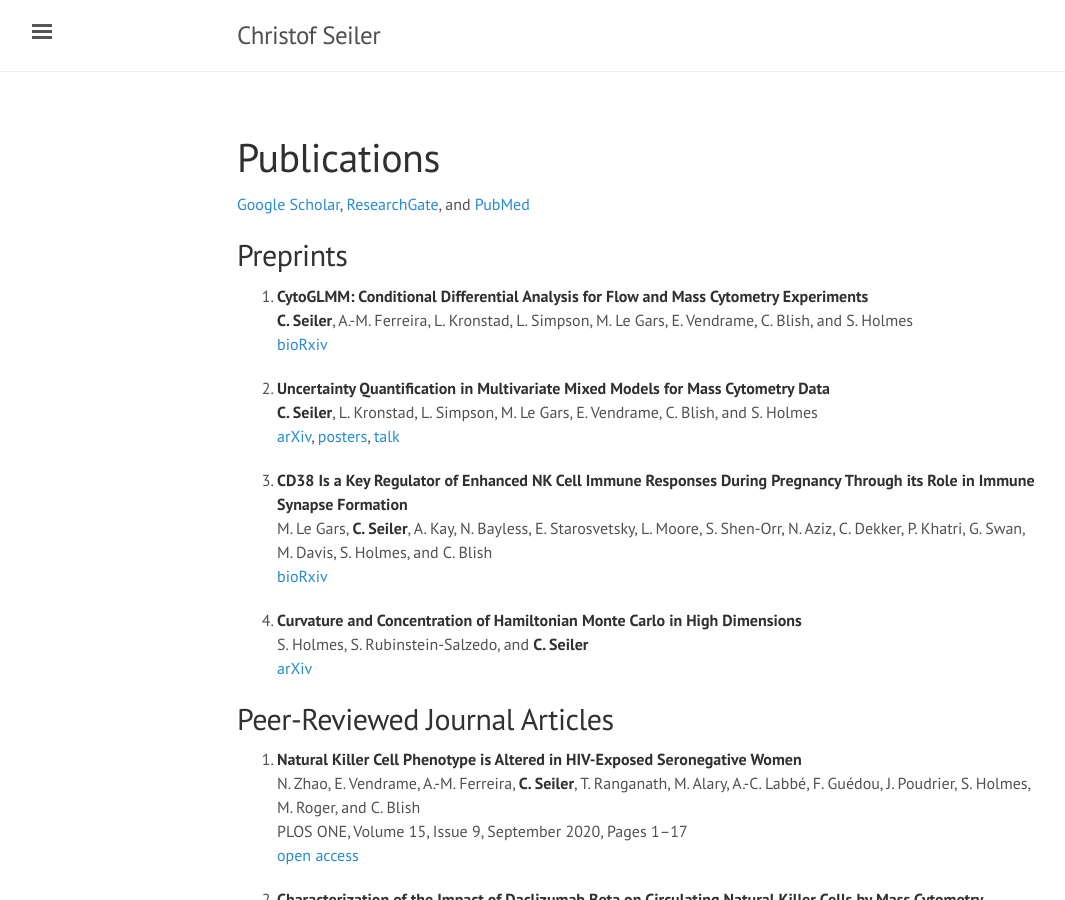
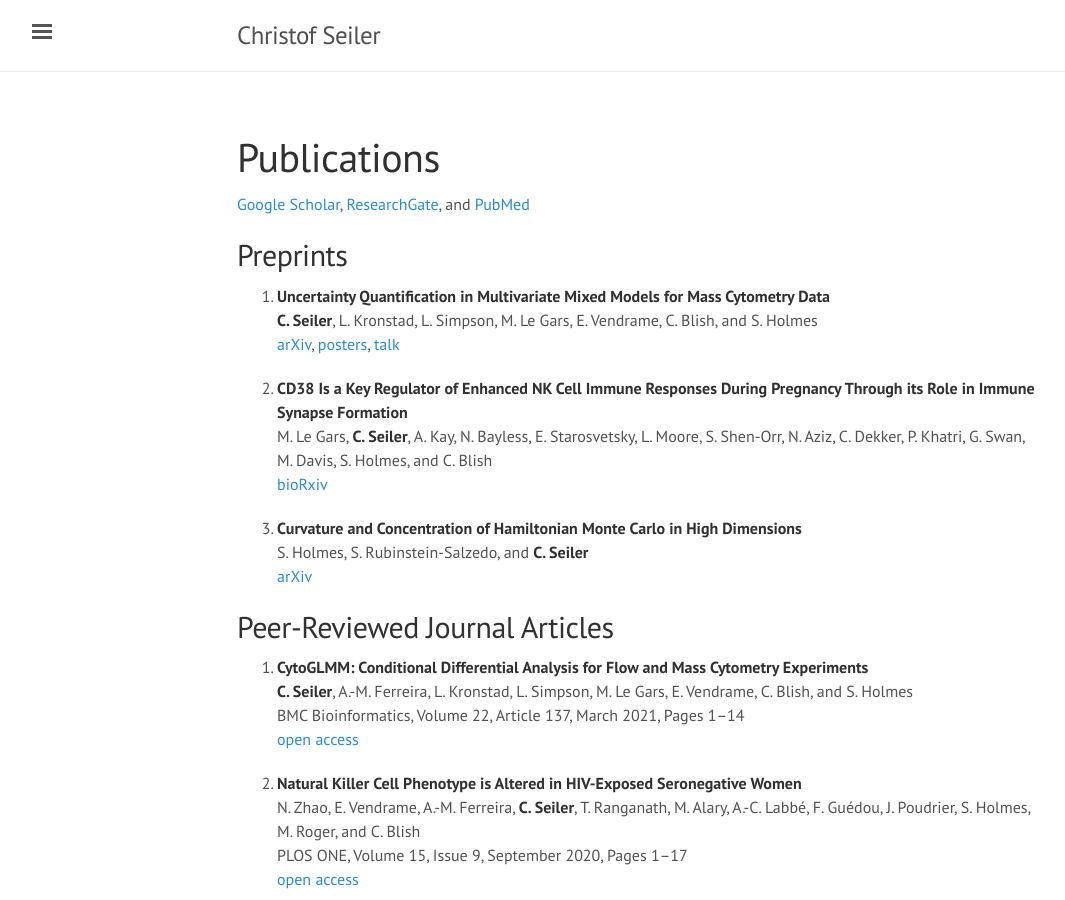
Before and after one commit to ChristofSeiler/ChristofSeiler.github.io, a Jekyll site: the page built from publications.md, in a window 1280 px wide and 900 px high. Shown: the whole window, without its empty margins (3-1068 px from the left). Built offline with Jekyll 4.4.1, drawn with Linux system fonts in a browser that asks for light colours.

Commit message:
moved CytoGLMM to published

```diff
--- a/publications.md
+++ b/publications.md
@@ -7,90 +7,91 @@ title: Publications
 
 ## Preprints
 
-1. **CytoGLMM: Conditional Differential Analysis for Flow and Mass Cytometry Experiments** <br>
-**C. Seiler**, A.-M. Ferreira, L. Kronstad, L. Simpson, M. Le Gars, E. Vendrame, C. Blish, and S. Holmes <br>
-[bioRxiv](https://www.biorxiv.org/content/10.1101/2020.12.09.417584v1)
-
-2. **Uncertainty Quantification in Multivariate Mixed Models for Mass Cytometry Data** <br>
+1. **Uncertainty Quantification in Multivariate Mixed Models for Mass Cytometry Data** <br>
 **C. Seiler**, L. Kronstad, L. Simpson, M. Le Gars, E. Vendrame, C. Blish, and S. Holmes <br>
 [arXiv](http://arxiv.org/abs/1903.07976), [posters](https://doi.org/10.5281/zenodo.2656626), [talk](https://doi.org/10.5281/zenodo.3524019)
 
-3. **CD38 Is a Key Regulator of Enhanced NK Cell Immune Responses During Pregnancy Through its Role in Immune Synapse Formation** <br>
+2. **CD38 Is a Key Regulator of Enhanced NK Cell Immune Responses During Pregnancy Through its Role in Immune Synapse Formation** <br>
 M. Le Gars, **C. Seiler**, A. Kay, N. Bayless, E. Starosvetsky, L. Moore, S. Shen-Orr, N. Aziz, C. Dekker, P. Khatri, G. Swan, M. Davis, S. Holmes, and C. Blish <br>
 [bioRxiv](https://doi.org/10.1101/349084)
 
-4. **Curvature and Concentration of Hamiltonian Monte Carlo in High Dimensions** <br>
+3. **Curvature and Concentration of Hamiltonian Monte Carlo in High Dimensions** <br>
 S. Holmes, S. Rubinstein-Salzedo, and **C. Seiler** <br>
 [arXiv](http://arxiv.org/abs/1407.1114)
 
 ## Peer-Reviewed Journal Articles
 
-1. **Natural Killer Cell Phenotype is Altered in HIV-Exposed Seronegative Women** <br>
+1. **CytoGLMM: Conditional Differential Analysis for Flow and Mass Cytometry Experiments** <br>
+**C. Seiler**, A.-M. Ferreira, L. Kronstad, L. Simpson, M. Le Gars, E. Vendrame, C. Blish, and S. Holmes <br>
+BMC Bioinformatics, Volume 22, Article 137, March 2021, Pages 1&ndash;14 <br>
+[open access](https://doi.org/10.1186/s12859-021-04067-x)
+
+2. **Natural Killer Cell Phenotype is Altered in HIV-Exposed Seronegative Women** <br>
 N. Zhao, E. Vendrame, A.-M. Ferreira, **C. Seiler**, T. Ranganath, M. Alary, A.-C. Labbé, F. Guédou, J. Poudrier, S. Holmes, M. Roger, and C. Blish <br>
 PLOS ONE, Volume 15, Issue 9, September 2020, Pages 1&ndash;17 <br>
 [open access](https://doi.org/10.1371/journal.pone.0238347)
 
-2. **Characterization of the Impact of Daclizumab Beta on Circulating Natural Killer Cells by Mass Cytometry** <br>
+3. **Characterization of the Impact of Daclizumab Beta on Circulating Natural Killer Cells by Mass Cytometry** <br>
 T. Ranganath, L. Simpson, A.-M. Ferreira, **C. Seiler**, E. Vendrame, N. Zhao, J. Fontenot, S. Holmes, and C. Blish <br>
 Frontiers in Immunology, Volume 11, Article 714, April 2020, Pages 1&ndash;13 <br>
 [open access](https://doi.org/10.3389/fimmu.2020.00714)
 
-3. **Influenza-Induced Interferon Lambda Response Is Associated with Longer Time to Delivery Among Pregnant Kenyan Women** <br>
+4. **Influenza-Induced Interferon Lambda Response Is Associated with Longer Time to Delivery Among Pregnant Kenyan Women** <br>
 **C. Seiler**, N. Bayless, R. Vergara, J. Pintye, J. Kinuthia, L. Osborn, D. Matemo, B. Richardson, G. John-Stewart, S. Holmes, and C. Blish <br>
 Frontiers in Immunology, Volume 11, Article 452, March 2020, Pages 1&ndash;10 <br>
 [open access](https://doi.org/10.3389/fimmu.2020.00452)
 
-4. **TIGIT is Upregulated by HIV-1 Infection and Marks a Highly Functional Adaptive and Mature Subset of Natural Killer Cells** <br>
+5. **TIGIT is Upregulated by HIV-1 Infection and Marks a Highly Functional Adaptive and Mature Subset of Natural Killer Cells** <br>
 E. Vendrame,  **C. Seiler**, T. Ranganath, N. Zhao, R. Vergara, M. Alary, AC. Labbé, F. Guédou, J. Poudrier, S. Holmes, M. Roger, and C. Blish <br>
 AIDS, Volume 34, Issue 6, May 2020, Pages 801&ndash;813 <br>
 [bioRxiv](https://doi.org/10.1101/764217), [journal](https://doi.org/10.1097/QAD.0000000000002488)
 
-5. **Pregnancy-Induced Alterations in NK Cell Phenotype and Function** <br>
+6. **Pregnancy-Induced Alterations in NK Cell Phenotype and Function** <br>
 M. Le Gars, **C. Seiler**, A. Kay  N. Bayless, E. Starosvetsky, L. Moore, S. Shen-Orr, N. Aziz, P. Khatri, C. Dekker, G. Swan, M. Davis, S. Holmes, and C. Blish <br>
 Frontiers in Immunology, Volume 10, Article 2469, October 2019, Pages 1&ndash;13 <br>
 [open access](https://doi.org/10.3389/fimmu.2019.02469)
 
-6. **Differential Induction of IFN-α and Modulation of CD112 and CD54 Expression Govern the Magnitude of NK Cell IFN-γ Response to Influenza A Viruses** <br>
+7. **Differential Induction of IFN-α and Modulation of CD112 and CD54 Expression Govern the Magnitude of NK Cell IFN-γ Response to Influenza A Viruses** <br>
 L. Kronstad, **C. Seiler**, R. Vergara, S. Holmes, and C. Blish <br>
 The Journal of Immunology, Volume 201, Issue 7, October 2018, Pages 2117&ndash;2131 <br>
 [bioRxiv](https://doi.org/10.1101/148528), [journal](http://dx.doi.org/10.4049/jimmunol.1800161), [github](https://github.com/ChristofSeiler/nk_influenza), [open access](https://www.ncbi.nlm.nih.gov/pmc/articles/PMC6143432/)
 
-7. **Multi-Table Differential Correlation Analysis of Neuroanatomical and Cognitive Interactions in Turner Syndrome** <br>
+8. **Multi-Table Differential Correlation Analysis of Neuroanatomical and Cognitive Interactions in Turner Syndrome** <br>
 **C. Seiler**, T. Green, D. Hong, L. Chromik, L. Huffman, S. Holmes, and A.L. Reiss <br>
 Neuroinformatics, Volume 16, Issue 1, January 2018, Pages 81&ndash;93 <br>
 [pdf](https://christofseiler.github.io/braincog/BrainCognitionArticle_Neuroinformatics.pdf), [view](http://rdcu.be/CZGQ), [journal](http://dx.doi.org/10.1007/s12021-017-9351-z), [open access](https://www.ncbi.nlm.nih.gov/pmc/articles/PMC6223630/)
 
-8. **Multivariate Heteroscedasticity Models for Functional Brain Connectivity** <br>
+9. **Multivariate Heteroscedasticity Models for Functional Brain Connectivity** <br>
 **C. Seiler** and S. Holmes <br>
 Frontiers in Neuroscience, Volume 11, Article 696, December 2017, Pages 1&ndash;11 <br>
 [open access](https://doi.org/10.3389/fnins.2017.00696)
 
-9. **Image-based vs. Mesh-based Statistical Appearance Model of the Human Femur: Implications for Finite Element Simulations** <br>
+10. **Image-based vs. Mesh-based Statistical Appearance Model of the Human Femur: Implications for Finite Element Simulations** <br>
 S. Bonaretti, **C. Seiler**, C. Boichon, M. Reyes, and P. B&uuml;chler <br>
 Medical Engineering and Physics, Volume 36, Issue 12, December 2014, Pages 1626&ndash;1635 <br>
 [pdf](http://www.mauricioreyes.me/Publications/BonarettiMEP2014.pdf), [journal](http://dx.doi.org/10.1016/j.medengphy.2014.09.006)
 
-10. **Time-Lapse Microscopy and Classification of 2D Human Mesenchymal Stem Cells Based on Cell Shape Picks Up Myogenic from Osteogenic and Adipogenic Differentiation** <br>
+11. **Time-Lapse Microscopy and Classification of 2D Human Mesenchymal Stem Cells Based on Cell Shape Picks Up Myogenic from Osteogenic and Adipogenic Differentiation** <br>
 **C. Seiler**, A. Gazdhar, M. Reyes, L.M. Benneker, T. Geiser, K.A. Siebenrock, and B. Gantenbein-Ritter <br>
 Journal of Tissue Engineering and Regenerative Medicine, Volume 8, Issue 9, September 2014, Pages 737&ndash;746 <br>
 [pdf](https://christofseiler.github.io/Paper_Accepted_Time-Lapse.pdf), [journal](http://dx.doi.org/10.1002/term.1575)
 
-11. **Discussion of "Geodesic Monte Carlo on Embedded Manifolds"** <br>
+12. **Discussion of "Geodesic Monte Carlo on Embedded Manifolds"** <br>
 P. Diaconis, **C. Seiler**, and S. Holmes <br>
 Scandinavian Journal of Statistics, Volume 41, Issue 1, March 2014, Pages 3&ndash;7	<br>
 [pdf](http://arxiv.org/abs/1311.1129), [journal](https://doi.org/10.1111/sjos.12081)
 
-12. **Validity of an Automatic Measure Protocol in Distal Femur for Allograft Selection from a Three-Dimensional Virtual Bone Bank System** <br>
+13. **Validity of an Automatic Measure Protocol in Distal Femur for Allograft Selection from a Three-Dimensional Virtual Bone Bank System** <br>
 L. Ritacco, **C. Seiler**, G. Farfalli, L. Nolte, M. Reyes, D. Muscolo, and L. Tinao <br>
 Cell and Tissue Banking, Volume 14, Issue 2, June 2013, Pages 213&ndash;220 <br>
 [pdf](http://www-sop.inria.fr/asclepios/Publications/Christof.Seiler/RitaccoSeilerCTB2012.pdf), [journal](http://dx.doi.org/10.1007/s10561-012-9307-3)
 
-13. **Capturing the Multiscale Anatomical Shape Variability with Polyaffine Transformation Trees** <br>
+14. **Capturing the Multiscale Anatomical Shape Variability with Polyaffine Transformation Trees** <br>
 **C. Seiler**, X. Pennec, and M. Reyes <br>
 Medical Image Analysis, Volume 16, Issue 7, October 2012, Pages 1371&ndash;1384 <br>
 [pdf](https://hal.inria.fr/hal-00813866/file/SeilerPolyaffineTransformationTreesMedIA2012.pdf), [journal](http://dx.doi.org/10.1016/j.media.2012.05.011)
 
-14. **Statistical Model Based Shape Prediction from a Combination of Direct Observations and Various Surrogates: Application to Orthopaedic Research** <br>
+15. **Statistical Model Based Shape Prediction from a Combination of Direct Observations and Various Surrogates: Application to Orthopaedic Research** <br>
 R. Blanc, **C. Seiler**, G. Sz&eacute;kely, L. Nolte, and M. Reyes <br>
 Medical Image Analysis, Volume 16, Issue 6, August 2012, Pages 1156&ndash;1166 <br>
 [pdf](http://www-sop.inria.fr/asclepios/Publications/Christof.Seiler/BlancSeilerMedIA2012.pdf), [journal](http://dx.doi.org/10.1016/j.media.2012.04.004)
```
